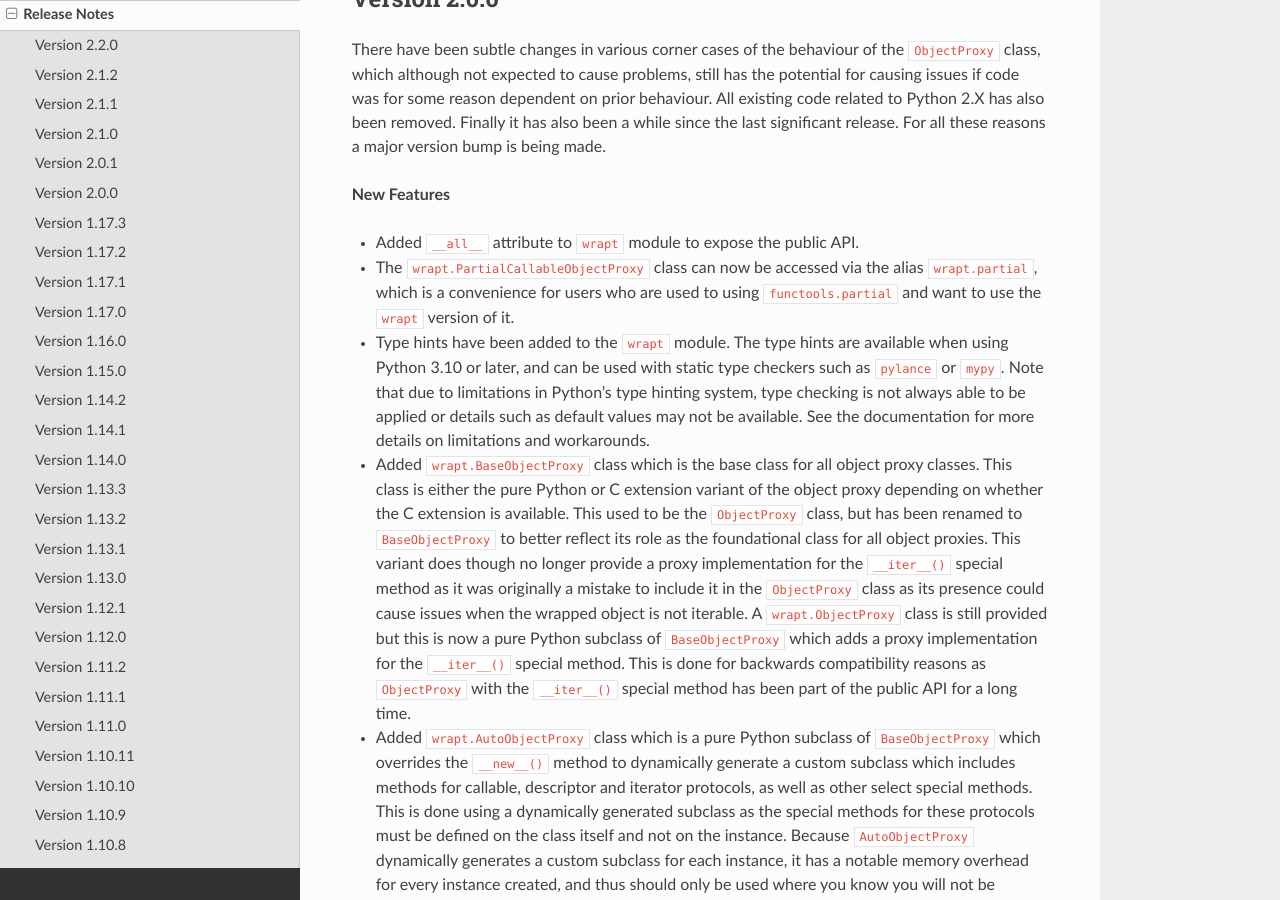
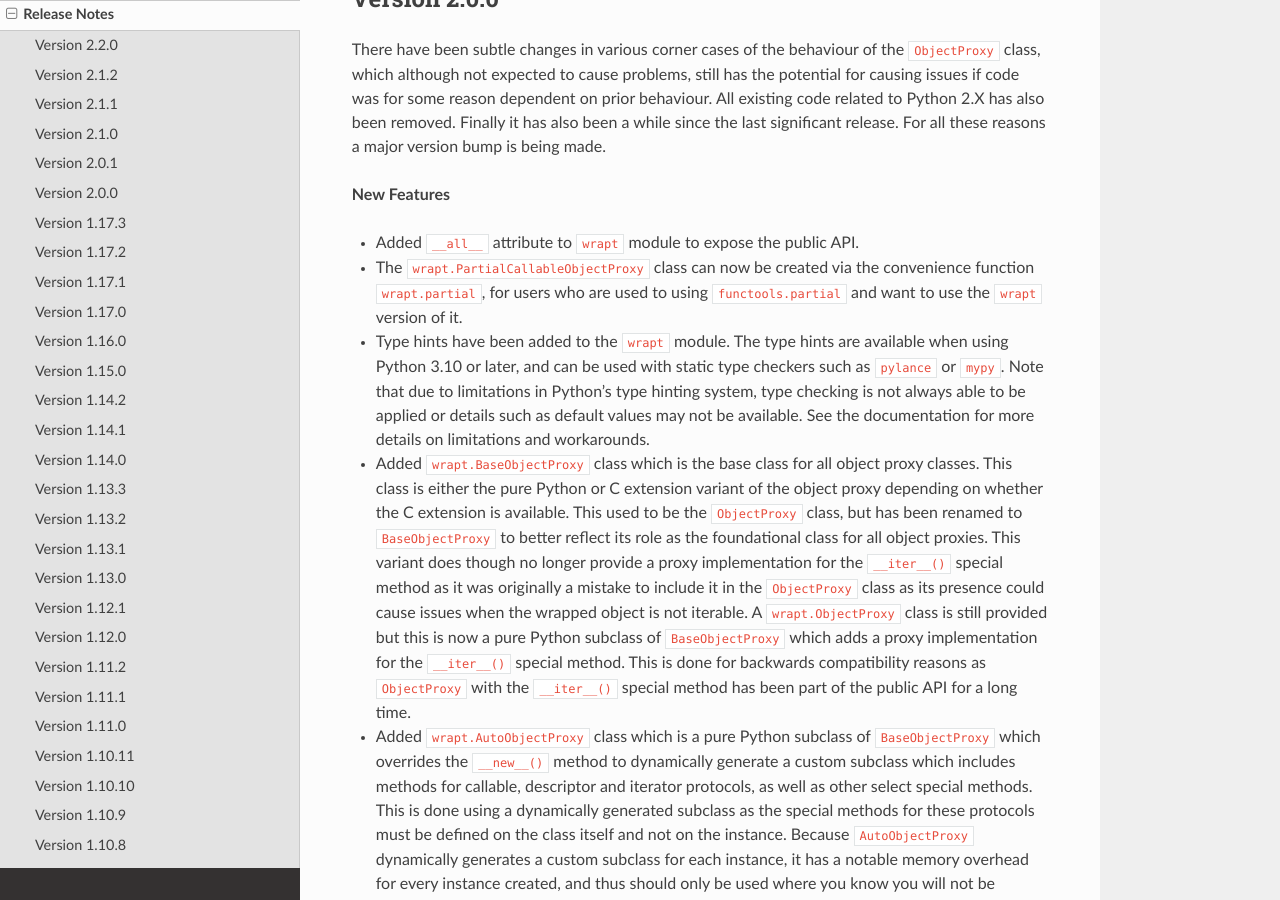
Before and after one commit to GrahamDumpleton/wrapt, a Sphinx documentation site: the page built from docs/changes.rst, in a window 1280 px wide and 900 px high, scrolled down 6506 px. Built offline with Sphinx 7.4.7 and the Read the Docs theme 3.1.0, drawn with Linux system fonts in a browser that asks for light colours.

Commit message:
Fix docs to describe wrapt.partial as convenience function not alias
wrapt.partial is a wrapper function that creates a
PartialCallableObjectProxy, not a direct alias to the class.
The docs incorrectly called it an alias which is misleading
since it cannot be used with isinstance.

```diff
--- a/docs/changes.rst
+++ b/docs/changes.rst
@@ -361,8 +361,8 @@ these reasons a major version bump is being made.
 
 * Added ``__all__`` attribute to ``wrapt`` module to expose the public API.
 
-* The ``wrapt.PartialCallableObjectProxy`` class can now be accessed via the
-  alias ``wrapt.partial``, which is a convenience for users who are used to using
+* The ``wrapt.PartialCallableObjectProxy`` class can now be created via the
+  convenience function ``wrapt.partial``, for users who are used to using
   ``functools.partial`` and want to use the ``wrapt`` version of it.
 
 * Type hints have been added to the ``wrapt`` module. The type hints are
--- a/docs/decorators.rst
+++ b/docs/decorators.rst
@@ -169,7 +169,7 @@ The ``wrapt.PartialCallableObjectProxy()`` object is an implementation of
 wrapped callable object. The example uses the name ``PartialCallableObjectProxy``
 here to make it clear that this is a specialized version of the standard library
 ``functools.partial()`` function, but you can also use ``wrapt.partial()``,
-which is an alias to ``wrapt.PartialCallableObjectProxy()``.
+which is a convenience function for creating a ``wrapt.PartialCallableObjectProxy()``.
 
 Processing Function Arguments
 -----------------------------
```
